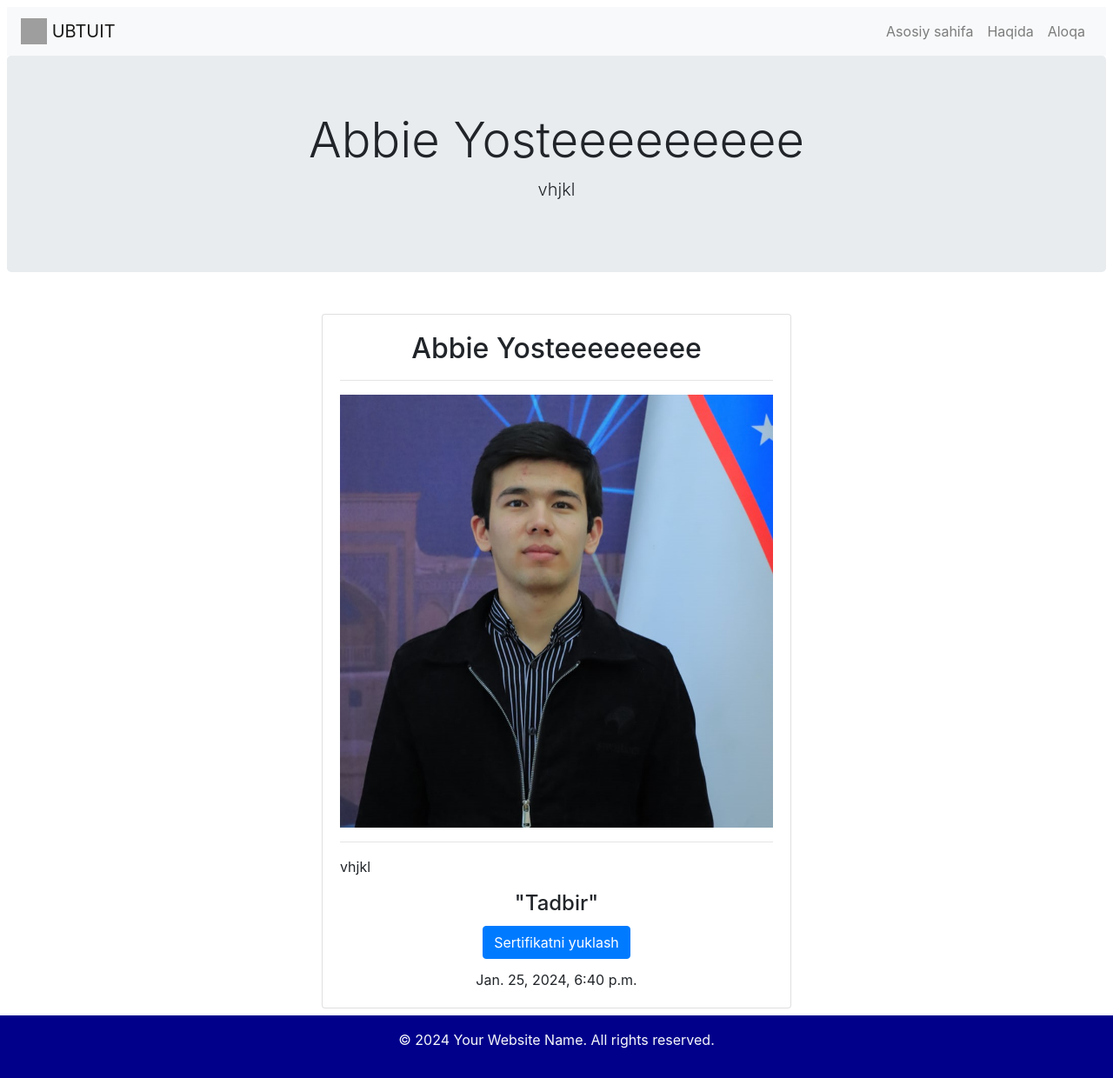
After one commit to My-name-is-Jamshidbek/ubtuit_certificates, a Django app: page /certificate/1 in a window 1280 px wide. The commit adds this page. Shown: the whole page at 87% size. Run offline with Django 4.2, Linux system fonts and the light colour scheme; data comes from the database, SQL or seed files in the repository; both versions use the stored data as it was after the commit; some libraries are stand-ins or nearby versions; grey boxes are pictures that could not be loaded.

Commit message:
allready

```diff
--- a/certificates/urls.py
+++ b/certificates/urls.py
@@ -1,7 +1,8 @@
 from django.urls import path
-from .views import home_view, about_view
+from .views import home_view, about_view, certificate_view
 
 urlpatterns = [
     path('', home_view, name='home'),
     path('about', about_view, name='about'),
+    path('certificate/<int:certificate_id>', certificate_view, name='certificate'),
 ]
--- a/certificates/views.py
+++ b/certificates/views.py
@@ -17,7 +17,7 @@ def home_view(request):
     certificate_types = CertificateType.objects.all()
 
     # Number of certificates to display per page
-    per_page = 5  # Adjust this number based on your preference
+    per_page = 3  # Adjust this number based on your preference
 
     # Create a Paginator instance
     paginator = Paginator(certificates, per_page)
@@ -51,3 +51,7 @@ def about_view(request):
     }
 
     return render(request, 'about.html', context=context)
+
+def certificate_view(request, certificate_id):
+    certificate = Certificate.objects.get(id=certificate_id)
+    return render(request, 'certificate.html', {'certificate': certificate})
--- a/core/settings.py
+++ b/core/settings.py
@@ -25,7 +25,7 @@ SECRET_KEY = 'django-insecure-ly8k=m*r48gg^t7(%^4vzz33ex__&qtk-9mu+8x3+ooi+^qv@&
 # SECURITY WARNING: don't run with debug turned on in production!
 DEBUG = True
 
-ALLOWED_HOSTS = []
+ALLOWED_HOSTS = ['*']
 
 
 # Application definition
--- a/templates/base.html
+++ b/templates/base.html
@@ -26,6 +26,12 @@
             color: white;
             text-align: center;
             padding: 10px 0;
+        }
+        .disabled {
+            color: #999; /* Change color to indicate it's disabled */
+            pointer-events: none; /* Prevent pointer events */
+            text-decoration: none; /* Remove underline */
+            cursor: not-allowed; /* Change cursor to indicate it's not clickable */
         }
     </style>
 </head>
@@ -101,5 +107,7 @@
     <script src="https://code.jquery.com/jquery-3.5.1.slim.min.js"></script>
     <script src="https://cdn.jsdelivr.net/npm/@popperjs/core@2.5.2/dist/umd/popper.min.js"></script>
     <script src="https://stackpath.bootstrapcdn.com/bootstrap/4.5.2/js/bootstrap.min.js"></script>
+    {% block script %}
+    {% endblock script %}
 </body>
 </html>
--- /dev/null
+++ b/templates/certificate.html
@@ -0,0 +1,34 @@
+{% extends 'base.html' %}
+
+{% block jumbotron_title %}
+{{ certificate.fullname }}
+{% endblock jumbotron_title %}
+
+{% block jumbotron_description %}
+{{ certificate.description }}
+{% endblock jumbotron_description %}
+
+{% block content %}
+    <div class="container mt-5">
+        <div class="row">
+            <div class="col-md-6 offset-md-3">
+                <div class="card">
+                    <div class="card-body">
+                        <h2 class="card-title text-center">{{ certificate.fullname }}</h2>
+                        <hr>
+                        <div class="text-center">
+                            <img src="{{ certificate.image.url }}" class="img-fluid" alt="Certificate Image">
+                        </div>
+                        <hr>
+                        <p class="card-text">{{ certificate.description }}</p>
+                        <h4 class="card-title text-center">"{{ certificate.certificate_type.name }}"</h4>
+                        <h5 class="card-title text-center">
+                            <a href="{{ certificate.file.url }}" class="btn btn-primary" download>Sertifikatni yuklash</a>
+                        </h5>
+                        <p class="card-text text-center">{{ certificate.created_at }}</p>
+                    </div>
+                </div>
+            </div>
+        </div>
+    </div>
+{% endblock content %}
```
Also changed, not shown: templates/home.html (+37 -39 lines), certificate_files/image_2023-11-07_17-17-05.png (added), certificate_images/image_2023-12-12_18-11-15.png (added), db.sqlite3.
